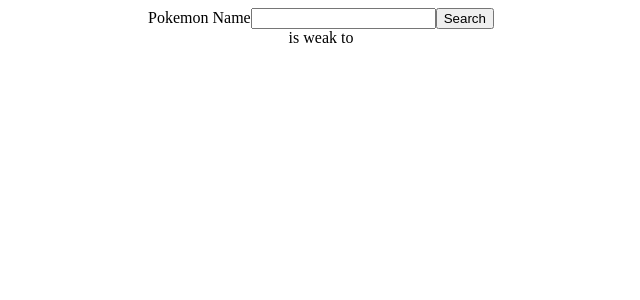
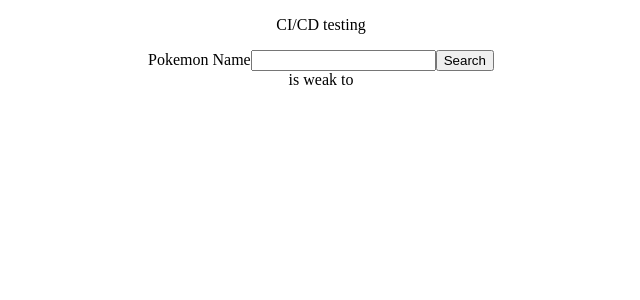
Before and after one commit to walnut07/pokemon-gcp, a React (Create React App) app in the folder ui/: page / in a window 1280 px wide. Shown: the top 300 px of the page, without its empty margins (319-959 px from the left). Built offline with nearby package versions, Linux system fonts and the light colour scheme.

Commit message:
test CICD

```diff
--- a/ui/src/App.tsx
+++ b/ui/src/App.tsx
@@ -10,6 +10,7 @@
 
   return (
     <div className="App">
+      <p>CI/CD testing</p>
       <Input setDoubleDamageFrom={setDoubleDamageFrom}/>
       <DoubleDamageFrom doubleDamageTo={doubleDamageFrom}></DoubleDamageFrom>
     </div>
```
